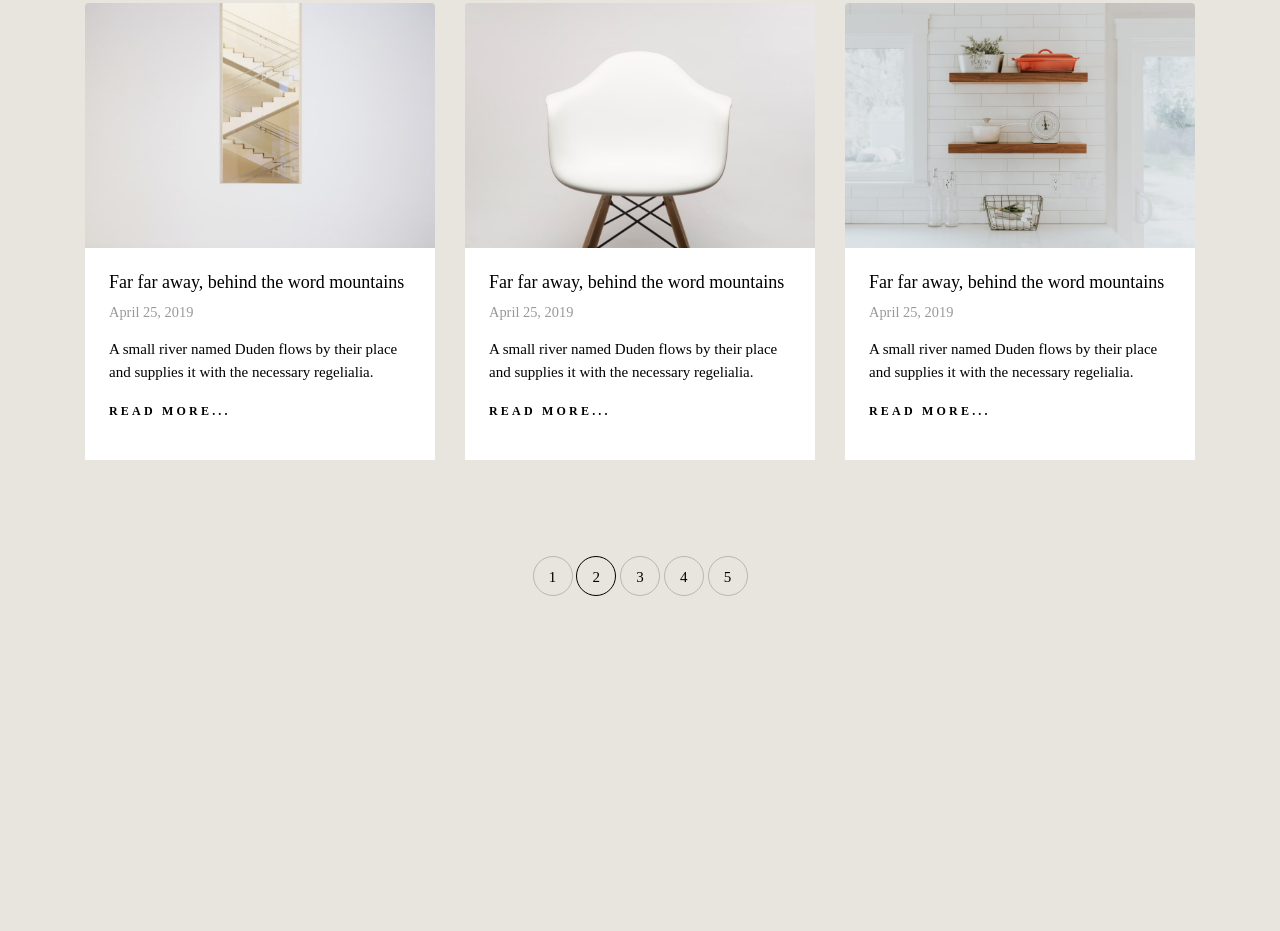
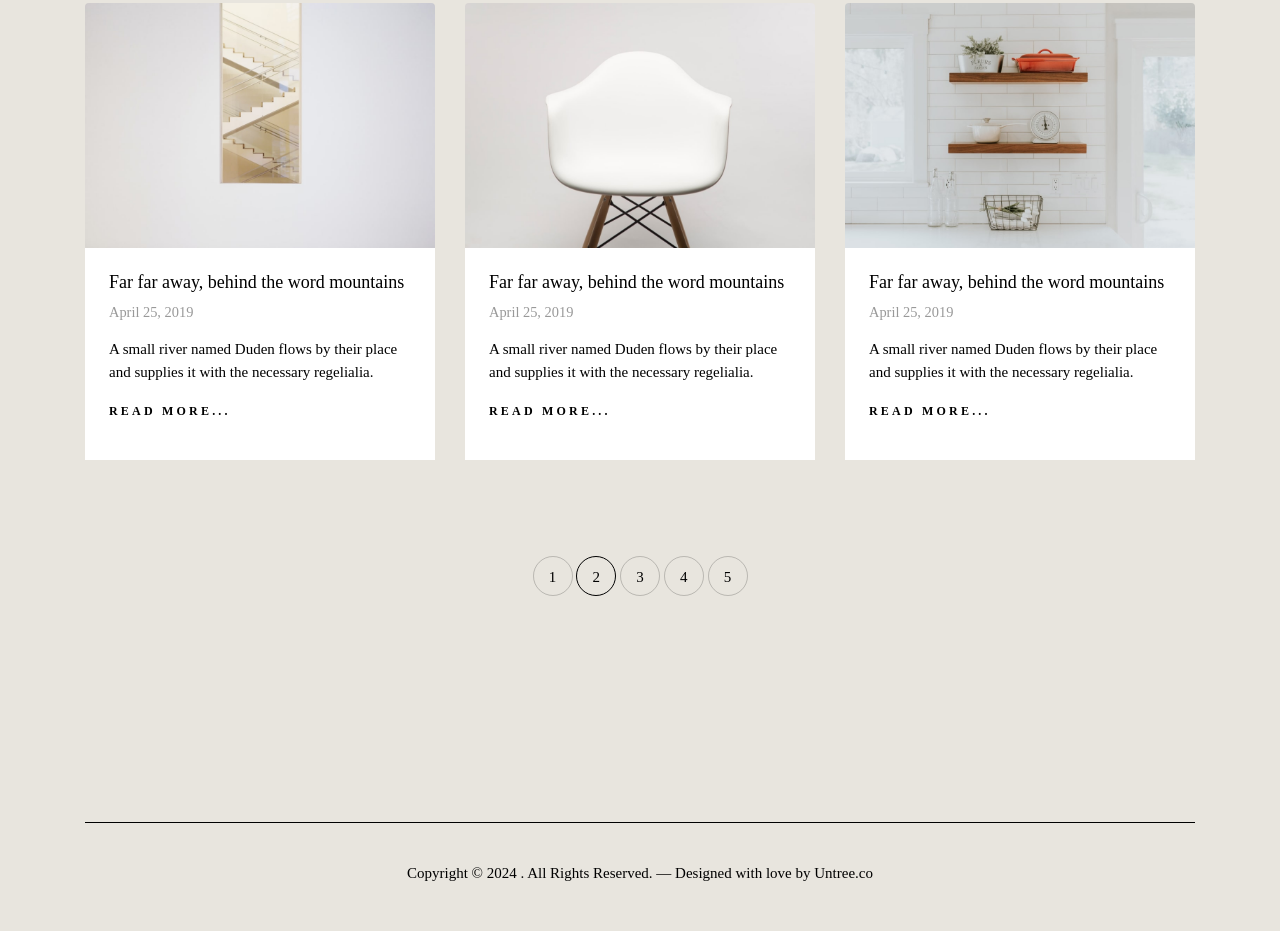
Before and after one commit to developerDoor/ESC, a plain HTML site: page archive.html in a window 1280 px wide. Shown: the part 967-1898 px from the top of the page. Before the commit the page ends 1679 px from the top, so only its background shows below. Drawn offline with Linux system fonts and the light colour scheme; files whose address does not match are found by name; a web font is replaced by a local one.

Commit message:
카피라이트 푸터 다시 추가

```diff
--- a/archive.html
+++ b/archive.html
@@ -226,6 +226,24 @@
       </div>
     </div>
 
+    <div class="site-footer">
+      <div class="container">
+        <div class="row justify-content-center text-center copyright">
+          <div class="col-md-8">
+            <p>
+              Copyright &copy;
+              <script>
+                document.write(new Date().getFullYear());
+              </script>
+              . All Rights Reserved. &mdash; Designed with love by
+              <a href="https://untree.co">Untree.co</a>
+              <!-- License information: https://untree.co/license/ -->
+            </p>
+          </div>
+        </div>
+      </div>
+    </div>
+
     <div id="overlayer"></div>
     <div class="loader">
       <div class="spinner-border" role="status">
```
